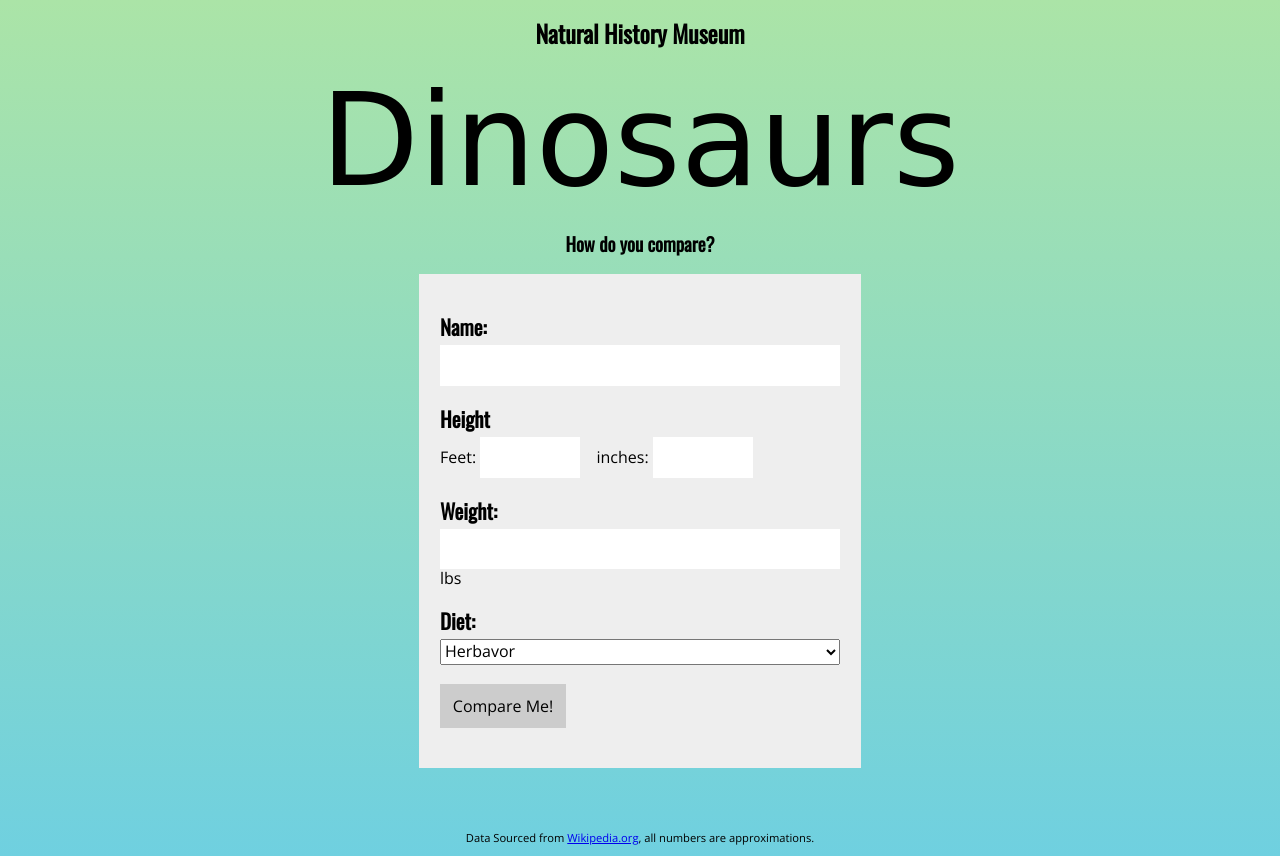
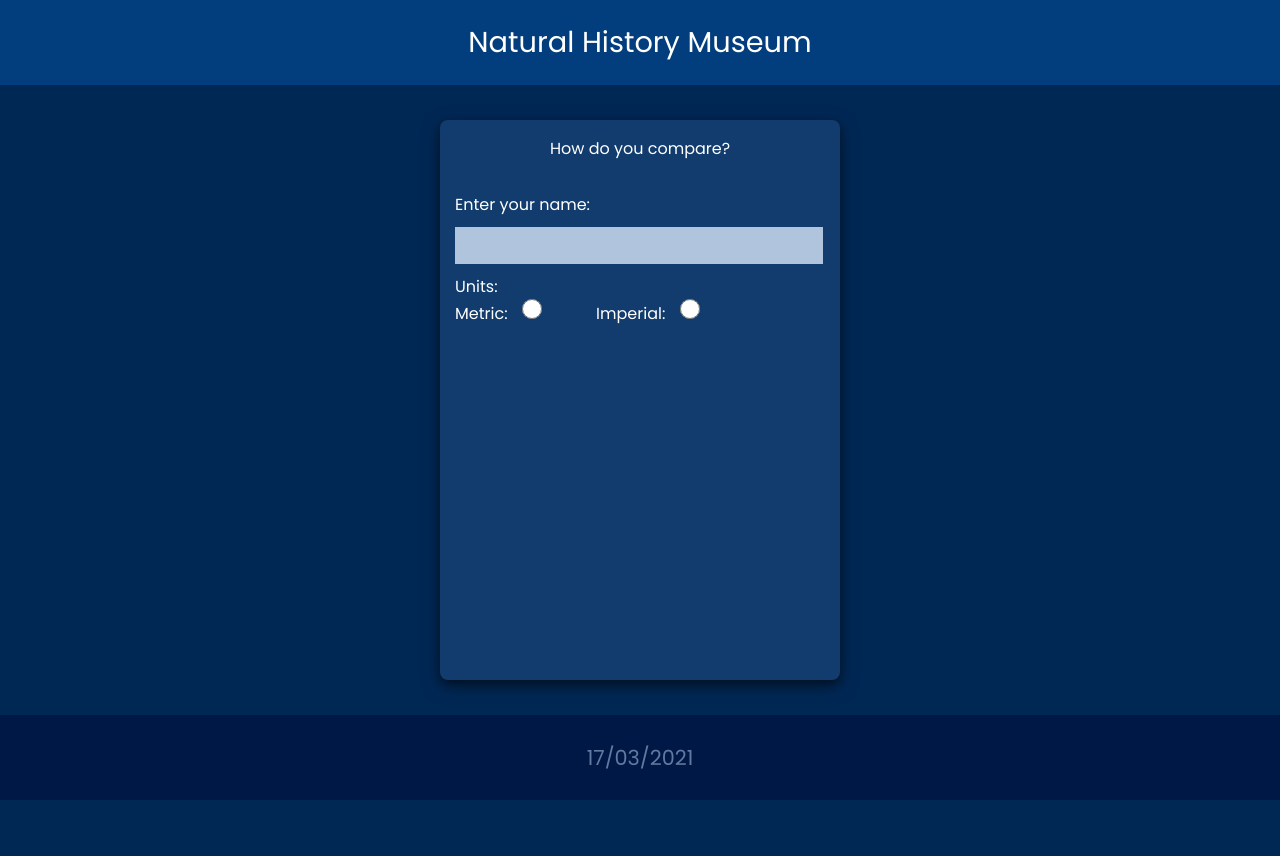
Before and after one commit to gary-vladimir/dinosaurs, a plain HTML site: page index.html in a window 1280 px wide. After the commit the page ends 800 px from the top, so only its background shows below. Drawn offline with nearby package versions, Linux system fonts and the light colour scheme; a web font is replaced by a local one.

Commit message:
the HTML and CSS file was redone and the navbar, footer, card, name input, and units input was added

```diff
--- a/app.css
+++ b/app.css
@@ -1,174 +1,86 @@
-/* General Styles */
+@import url('https://fonts.googleapis.com/css2?family=Poppins&display=swap');
+
 body {
-    background: rgb(111, 208, 224);
-    background: linear-gradient(0deg,rgb(111, 208, 224) 0%, rgb(171, 228, 167) 100%);
-    font-family: 'Open Sans', sans-serif;
-    text-align: center;
-    min-height: 100vh;
+    font-family: 'Poppins', sans-serif;
+    margin: 0px;
+    background-color: #002855;
+    color: white;
 }
 
-h1 {
-    margin: 0;
-    font-family: 'Frijole', cursive;
-    font-size: 3em;
-    font-weight: 400;
+header {
+    background-color: #023e7d;
+    height: 85px;
+    text-align: center;
+    line-height: 85px;
+    font-size: 1.8em;
 }
 
-h2,
-h3 {
-    font-family: 'Oswald', sans-serif;
+footer {
+    position: absolute;
+    bottom: 0px;
+    background-color: #001845;
+    height: 85px;
+    width: 100vw;
+    text-align: center;
+    line-height: 85px;
+    color: rgb(95, 123, 160);
+    font-size: 1.3em;
 }
 
-@media (min-width: 650px) {
-    h1 {
-        font-size: 5em;
+.card {
+    border-radius: 8px;
+    background-color: #123c6d;
+    box-shadow: 0 4px 8px 0 rgba(0, 0, 0, 0.4), 0 6px 20px 0 rgba(0, 0, 0, 0.35);
+    position: absolute;
+    top: 50%;
+    left: 50%;
+    transform: translate(-50%, -50%);
+    width: 50vh;
+    height: 70vh;
+}
+
+.card > p {
+    text-align: center;
+}
+
+.card > form {
+    padding: 15px;
+}
+
+.card > form > input {
+    margin-top: 10px;
+    margin-bottom: 10px;
+    width: 98.5%;
+    height: 35px;
+    background-color: lightsteelblue;
+    outline: none;
+    border: none;
+}
+
+.card > form > input:hover {
+    outline: none;
+}
+
+#imperialB,
+#metricB {
+    display: unset;
+    width: 20px;
+    height: 20px;
+    margin: 0px;
+}
+
+#imperial,
+#metric {
+    margin-right: 10px;
+}
+
+#metricB {
+    margin-right: 50px;
+}
+
+@media (max-width: 600px) {
+    .card {
+        width: 320px;
+        height: 530px;
     }
 }
-
-@media (min-width: 920px) {
-    h1 {
-        font-size: 8em;
-    }
-}
-
-p {
-    font-weight: 100;
-}
-
-/* Grid Styles */
-#grid {
-    background: #fff url(images/tracks.png) no-repeat;
-    background-size: cover;
-    display: flex;
-    margin: 2em;
-    box-shadow: 0 1px 3px rgba(0,0,0,0.12), 0 1px 2px rgba(0,0,0,0.24);
-    flex-wrap: wrap;
-}
-
-.grid-item {
-    position: relative;
-    box-sizing: border-box;
-    width: 100%;
-}
-
-.grid-item:nth-child(1){
-    background: #009687f5;
-}
-
-.grid-item:nth-child(2){
-    background: #dc7657f5;
-}
-
-.grid-item:nth-child(3){
-    background: #4bb3c1fa;
-}
-
-.grid-item:nth-child(4){
-    background: #fac069f9;
-}
-
-.grid-item:nth-child(5){
-    background: #67a866f9;
-}
-
-.grid-item:nth-child(6){
-    background: #b94169fa;
-}
-
-.grid-item:nth-child(7){
-    background: #7f62b3fa;
-}
-
-.grid-item:nth-child(8){
-    background: #9fc376f9;
-}
-
-.grid-item:nth-child(9){
-    background: #677bcbfa;
-}
-
-@media (min-width: 550px) {
-    #grid div {
-        width: calc(100% / 3);
-    }
-}
-
-.grid-item h3 {
-    font-size: 2em;
-    color: #eee;
-}
-
-.grid-item img {
-    max-width: 100%;
-    padding-bottom: 1em;
-}
-
-.grid-item p {
-    background: rgba(000,000,000, .3);
-    position: absolute;
-    bottom: 0;
-    width: 100%;
-    padding: 0.8em 0.8em 1.8em;
-    margin:0;
-    box-sizing: border-box;
-    font-size: 1.2em;
-    font-weight: 600;
-    color: #fff;
-}
-
-/* Form Styles */
-.form-container {
-    background: #eee;
-    padding: 1.3em;
-    text-align: left;
-    max-width: 400px;
-    margin: 0 auto;
-}
-
-form p {
-    margin-bottom: 0.3em;
-    font-size: 1.3em;
-    font-weight: 600;
-    font-family: 'Oswald', sans-serif;
-}
-
-input {
-    padding: 0.7em;
-    background: #fff;
-    border: 0;
-}
-
-.form-field__short {
-    width: 25%;
-    margin-right: 3%;
-    box-sizing: border-box;
-}
-
-.form-field__full {
-    width: 100%;
-    box-sizing: border-box;
-}
-
-select {
-    display: block;
-}
-
-#btn {
-    display: inline-block;
-    background: #ccc;
-    padding: 0.8em;
-    margin: 1.2em auto;
-    transition: ease 0.3s all;
-}
-
-#btn:hover {
-    background: #777;
-    color: #fff;
-    cursor: pointer;
-}
-
-/* Footer */
-.fine-print {
-    display: block;
-    font-size: 0.7em;
-}
--- a/index.html
+++ b/index.html
@@ -1,48 +1,27 @@
 <!DOCTYPE html>
 <html lang="en">
-<head>
-    <meta charset="UTF-8">
-    <meta name="viewport" content="width=device-width, initial-scale=1.0">
-    <meta http-equiv="X-UA-Compatible" content="ie=edge">
-    <title>Dinographic</title>
-    <!-- Include Google fonts: Frijole, Open Sans, Oswald -->
-    <link href="https://fonts.googleapis.com/css?family=Frijole|Open+Sans|Oswald&display=swap" rel="stylesheet">
-    <!-- Normalize browser styles -->
-    <link href="https://cdnjs.cloudflare.com/ajax/libs/normalize/8.0.1/normalize.min.css" rel="stylesheet">
-    <link href="app.css" rel="stylesheet">
-    <!-- Link to app.js with defer till HTML render -->
-    <script defer src="app.js"></script>
-</head>
-<body>
-    <header>
-        <h2>Natural History Museum</h2>
-        <h1>Dinosaurs</h1>
-        <h3>How do you compare?</h3>
-    </header>
-    <!-- Form to get user input -->
-    <form id="dino-compare">
-        <div class="form-container">
-            <p>Name:</p>
-            <input id="name" class="form-field__full" type="name" name="name">
-            <p>Height</p>
-            <label>Feet: <input id="feet" class="form-field__short" type="number" name="feet"></label>
-            <label>inches: <input id="inches" class="form-field__short" type="number" name="inches"></label>
-            <p>Weight:</p>
-            <label><input id="weight" class="form-field__full" type="number" name="weight">lbs</label>
-            <p>Diet:</p>
-            <select id="diet" class="form-field__full" name="diet">
-                <option>Herbavor</option>
-                <option>Omnivor</option>
-                <option>Carnivor</option>
-            </select>
-            <div id="btn">Compare Me!</div>
+    <head>
+        <meta charset="UTF-8" />
+        <meta http-equiv="X-UA-Compatible" content="IE=edge" />
+        <meta name="viewport" content="width=device-width, initial-scale=1.0" />
+        <link rel="stylesheet" href="app.css" />
+        <title>Dinosaurs</title>
+    </head>
+    <body>
+        <header>Natural History Museum</header>
+        <div class="card">
+            <p>How do you compare?</p>
+            <form>
+                <label for="name">Enter your name:</label><br />
+                <input type="text" name="name" /><br />
+                <label for="units">Units:</label><br />
+
+                <label for="metric" id="metric">Metric: </label>
+                <input type="radio" name="metric" id="metricB" />
+                <label for="imperial" id="imperial">Imperial: </label>
+                <input type="radio" name="imperial" id="imperialB" />
+            </form>
         </div>
-    </form>
-    <!-- .grid to attach tiles to -->
-    <main id="grid"></main>
-    <footer>
-        <!-- Include information source -->
-        <p class="fine-print">Data Sourced from <a href="https://www.wikipedia.org/">Wikipedia.org</a>, all numbers are approximations.</p>
-    </footer>
-</body>
+        <footer>17/03/2021</footer>
+    </body>
 </html>
```
